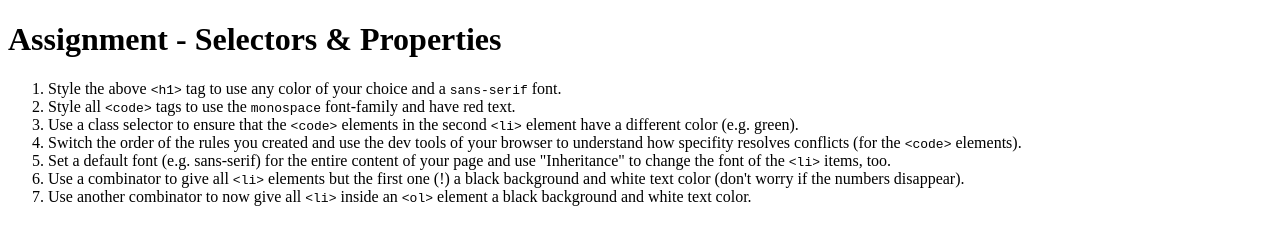
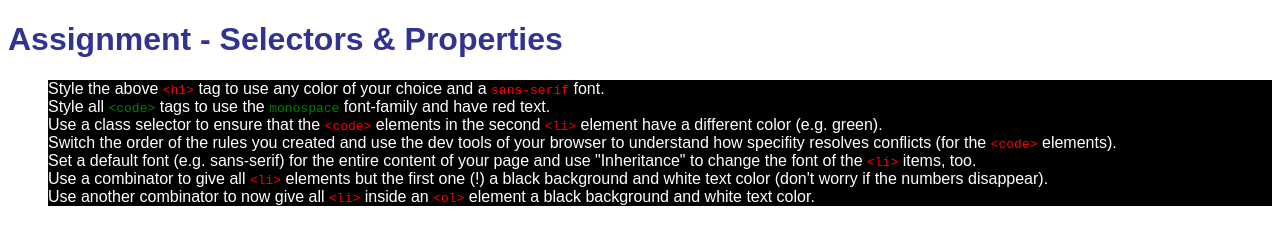
Before and after one commit to ramkp/css-complete-guide, a plain HTML site: page assignments/basics-06-assignment-problem/index.html in a window 1280 px wide. Drawn offline with Linux system fonts and the light colour scheme.

Commit message:
Add styles to complete assignment

```diff
--- a/assignments/basics-06-assignment-problem/index.html
+++ b/assignments/basics-06-assignment-problem/index.html
@@ -11,7 +11,7 @@
     <h1 id="assignment-instructions">Assignment - Selectors &amp; Properties</h1>
     <ol>
         <li>Style the above <code>&lt;h1&gt;</code> tag to use any color of your choice and a <code>sans-serif</code> font.</li>
-        <li>Style all <code>&lt;code&gt;</code> tags to use the <code>monospace</code> font-family and have red text.</li>
+        <li>Style all <code class="second-li">&lt;code&gt;</code> tags to use the <code class="second-li">monospace</code> font-family and have red text.</li>
         <li>Use a class selector to ensure that the <code>&lt;code&gt;</code> elements in the second <code>&lt;li&gt;</code> element have a different color (e.g. green).</li>
         <li>Switch the order of the rules you created and use the dev tools of your browser to understand how specifity resolves conflicts (for the <code>&lt;code&gt;</code> elements).</li>
         <li>Set a default font (e.g. sans-serif) for the entire content of your page and use "Inheritance" to change the font of the <code>&lt;li&gt;</code> items, too.</li>
--- a/assignments/basics-06-assignment-problem/main.css
+++ b/assignments/basics-06-assignment-problem/main.css
@@ -0,0 +1,31 @@
+body {
+  font-family: sans-serif;
+}
+
+ol li {
+  background-color: black;
+  color: white;
+}
+
+li {
+  font-family: Arial, sans-serif;
+}
+
+li + li {
+  background-color: black;
+  color: white;
+}
+
+code {
+  color: red;
+  font-family: monospace;
+}
+
+#assignment-instructions {
+  color: rgb(49, 51, 145);
+  font-family: sans-serif;
+}
+
+.second-li {
+  color: green;
+}
```
